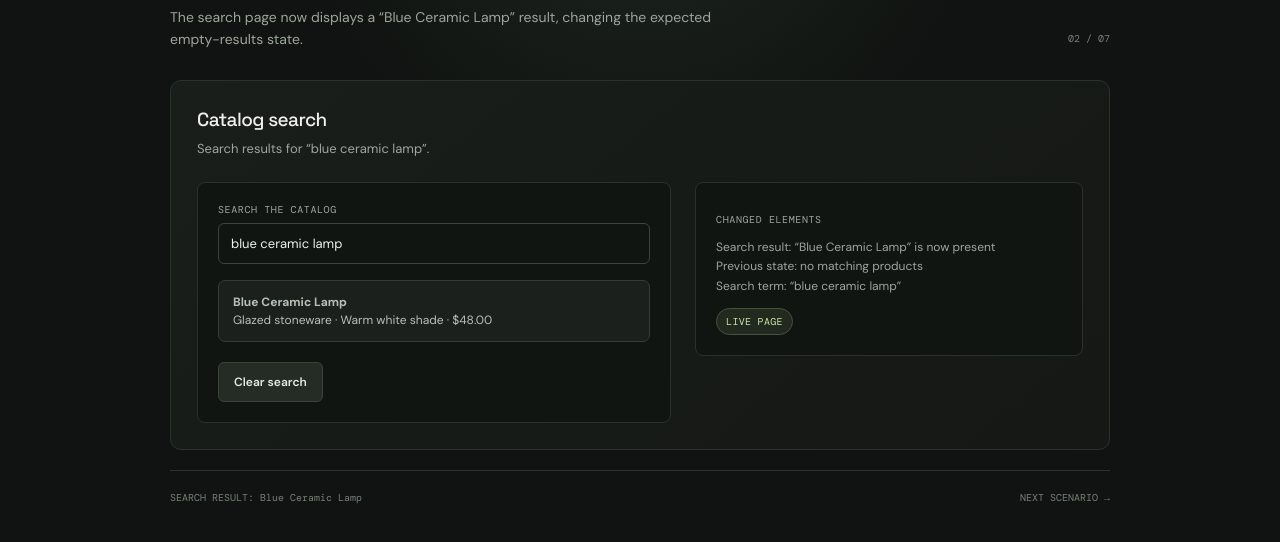
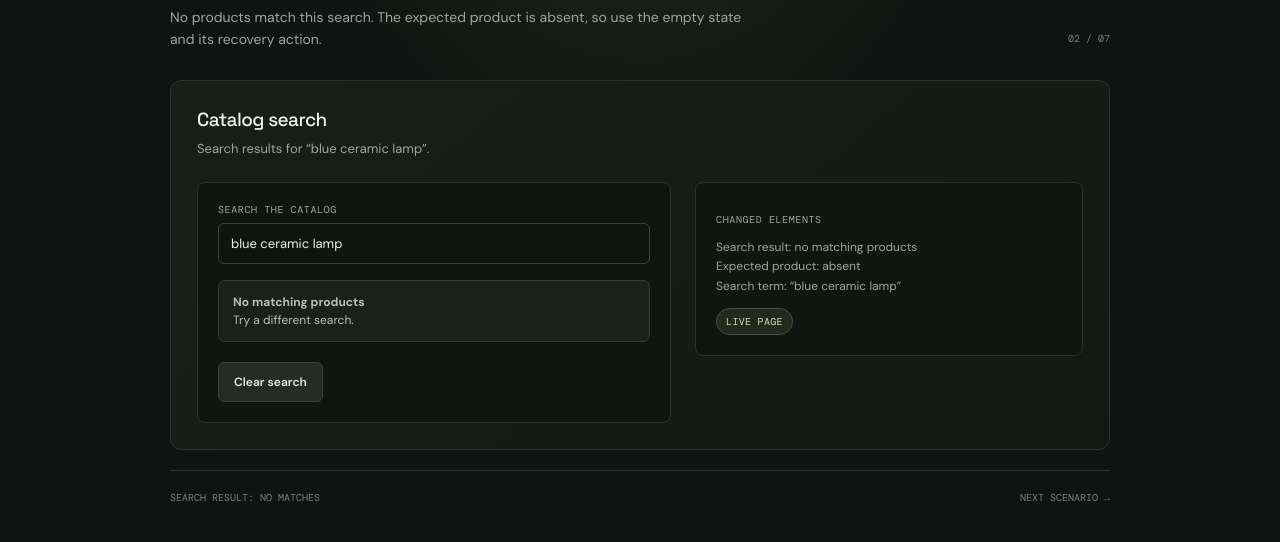
Before and after one commit to santhoshmp89/healer_lab, a plain HTML site: page scenarios/absent-element.html in a window 1280 px wide. Shown: the part 234-776 px from the top of the page. Drawn offline with nearby package versions, Linux system fonts and the light colour scheme.

Commit message:
absent element changes

```diff
--- a/scenarios/absent-element.html
+++ b/scenarios/absent-element.html
@@ -22,8 +22,8 @@
           <p class="scenario-kicker">SCENARIO 02 · EXPECTATIONS</p>
           <h1>Expected element or text is absent</h1>
           <p>
-            The search page now displays a “Blue Ceramic Lamp” result, changing
-            the expected empty-results state.
+            No products match this search. The expected product is absent, so
+            use the empty state and its recovery action.
           </p>
         </div>
         <span class="scenario-index">02 / 07</span>
@@ -46,9 +46,9 @@
               >
             </div>
 
-            <article class="notice neutral" data-testid="search-result">
-              <strong>Blue Ceramic Lamp</strong><br>
-              Glazed stoneware · Warm white shade · $48.00
+            <article class="notice neutral" data-testid="empty-state">
+              <strong>No matching products</strong><br>
+              Try a different search.
             </article>
 
             <div class="action-row">
@@ -69,8 +69,8 @@
           <aside class="demo-card">
             <p class="field-label">CHANGED ELEMENTS</p>
             <p class="muted">
-              Search result: “Blue Ceramic Lamp” is now present<br>
-              Previous state: no matching products<br>
+              Search result: no matching products<br>
+              Expected product: absent<br>
               Search term: “blue ceramic lamp”
             </p>
             <span class="state-pill">LIVE PAGE</span>
@@ -79,7 +79,7 @@
       </section>
 
       <footer class="scenario-footer">
-        <span>SEARCH RESULT: Blue Ceramic Lamp</span>
+        <span>SEARCH RESULT: NO MATCHES</span>
         <a href="accessible-name.html">NEXT SCENARIO →</a>
       </footer>
     </main>
```
